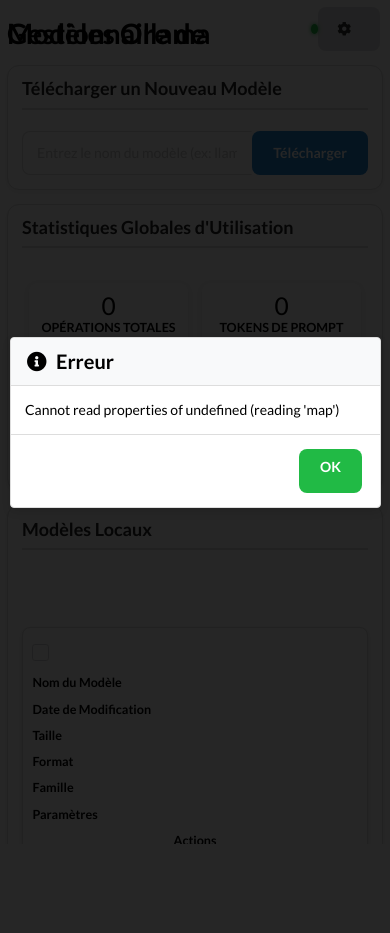
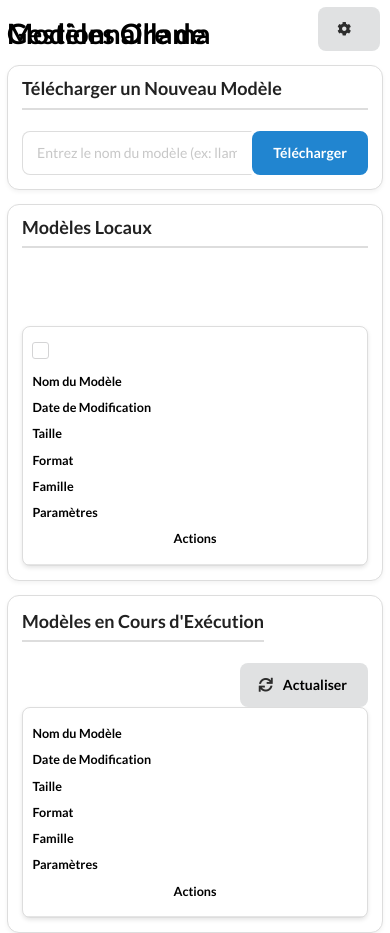
Before and after one commit to yblis/OllamaManagerUI, a Flask app: page / in a window 390 px wide. Before the commit the page ends 844 px from the top, so only its background shows below. Run offline with Flask 3, Linux system fonts and the light colour scheme; data that the repository does not hold is empty.

Commit message:
Agent query: Est-ce que le bloc de statistiques globales d'utilisation a bien été supprimé de l'interface ? L'interface fonctionne-t-elle correctement ?

```diff
--- a/static/css/custom.css
+++ b/static/css/custom.css
@@ -357,54 +357,7 @@ body {
     font-size: 1.2em;
 }
 
-/* Styles pour centrer les statistiques globales */
-#overallStats.ui.statistics {
-    display: flex;
-    justify-content: center;
-    flex-wrap: wrap;
-    gap: 1.5rem;
-    padding: 1.5rem;
-    margin: 1rem auto;
-    max-width: 1200px;
-}
 
-#overallStats.ui.statistics .statistic {
-    margin: 0 !important;
-    padding: 1rem;
-    text-align: center;
-    flex: 1;
-    min-width: 150px;
-    background: var(--card-bg);
-    border-radius: 8px;
-    box-shadow: 0 2px 8px var(--shadow-color);
-}
-
-/* Ajustements pour le mode sombre */
-[data-theme="dark"] #overallStats.ui.statistics .statistic {
-    background-color: #2d2d2d;
-    border: 1px solid #404040;
-}
-
-/* Responsivité mobile */
-@media screen and (max-width: 768px) {
-    #overallStats.ui.statistics {
-        padding: 1rem 0.5rem;
-        gap: 1rem;
-    }
-
-    #overallStats.ui.statistics .statistic {
-        padding: 0.75rem;
-        min-width: 130px;
-    }
-
-    #overallStats.ui.statistics .statistic > .value {
-        font-size: 1.75rem !important;
-    }
-
-    #overallStats.ui.statistics .statistic > .label {
-        font-size: 0.9rem !important;
-    }
-}
 /* Smooth theme transitions */
 [data-theme="dark"] {
 /* Styles spécifiques pour les modales en mode sombre */
--- a/static/js/main.js
+++ b/static/js/main.js
@@ -429,11 +429,7 @@ window.refreshRunningModels = async function() {
     }
 };
 
-async function refreshStats() {
-    try {
-        const response = await fetch('/api/models/stats', {
-            headers: { 'X-Ollama-URL': ollamaUrl }
-        });
+// Removed stats refresh function as it's no longer needed
         if (!response.ok) throw new Error('Failed to fetch stats');
 
         const stats = await response.json();
--- a/templates/index.html
+++ b/templates/index.html
@@ -32,13 +32,7 @@
         </div>
     </div>
 
-    <!-- Overall Usage Statistics -->
-    <div class="ui segment">
-        <h3 class="ui header">Statistiques Globales d'Utilisation</h3>
-        <div id="overallStats" class="ui statistics">
-            <!-- Statistics will be populated here -->
-        </div>
-    </div>
+
 
     <!-- Local Models -->
     <div class="ui segment">
```
